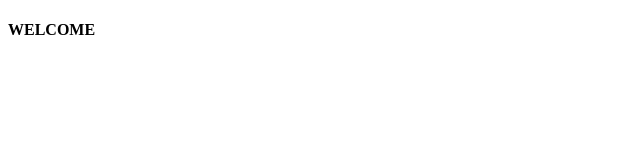
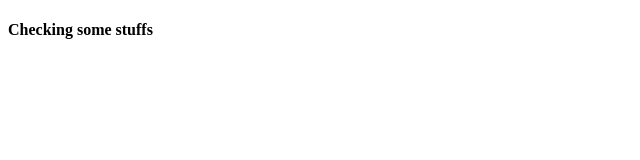
Before and after one commit to Sabelo46/splack, a plain HTML site: page index.html in a window 1280 px wide. Shown: the full height of the page, 0-640 px from the left. Drawn offline with Linux system fonts and the light colour scheme.

Commit message:
First Commit

```diff
--- a/index.html
+++ b/index.html
@@ -5,7 +5,7 @@
 </head>
 <body>
 	<div >
-		<h4>WELCOME</h4>
+		<h4>Checking some stuffs</h4>
 	</div>
 </body>
 </html>
```
